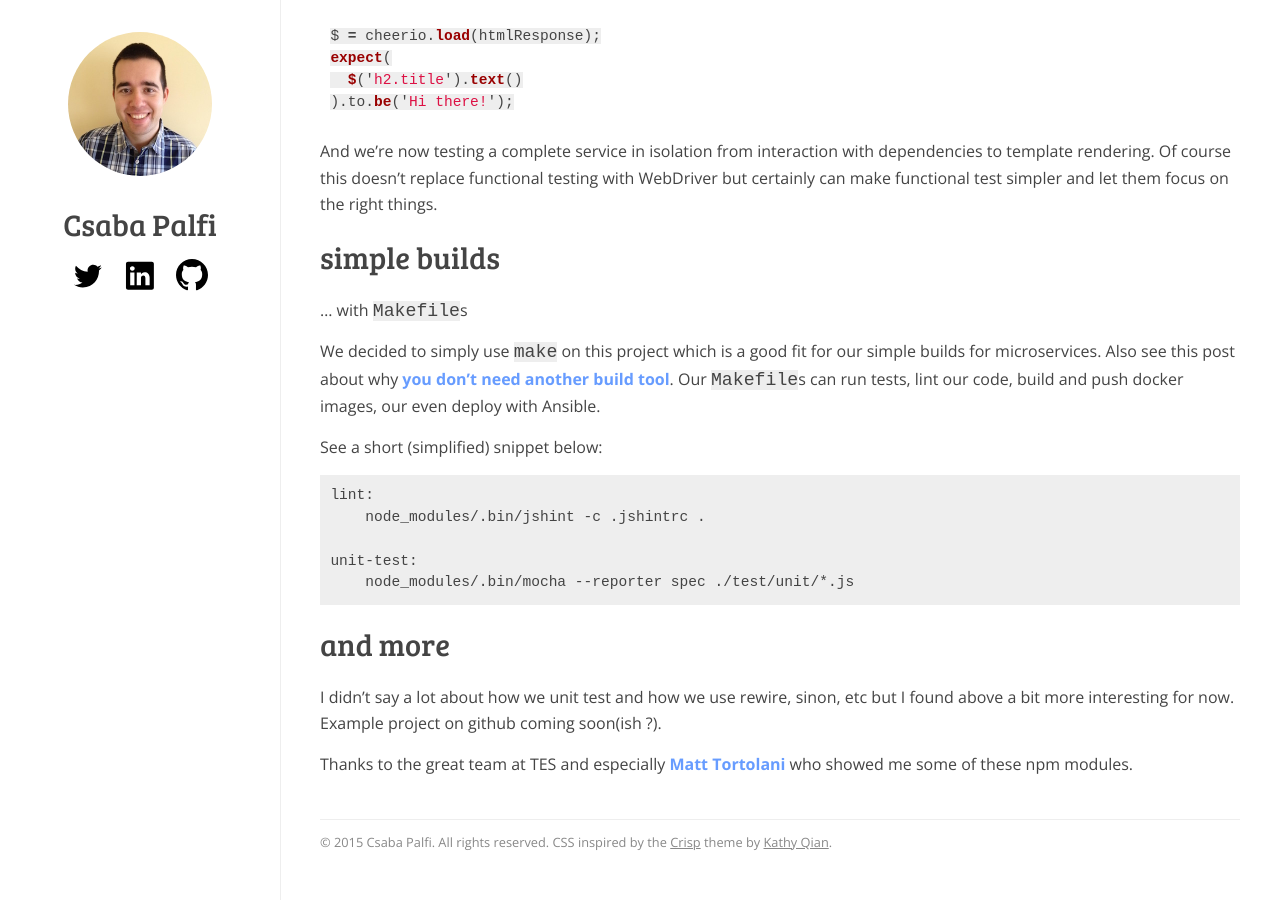
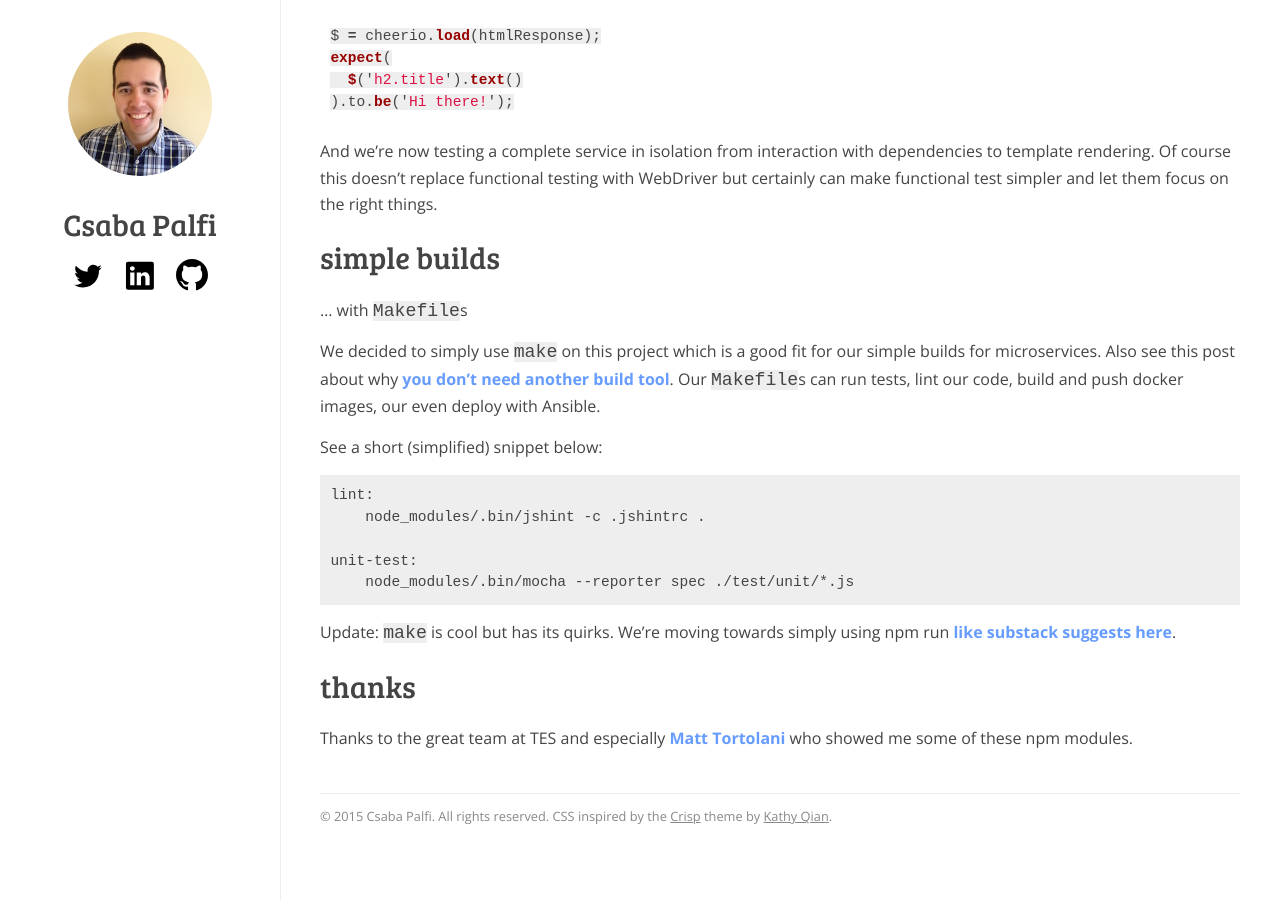
Before and after one commit to dublado/csabapalfi.github.io, a Jekyll site: the page built from _posts/2014-08-02-testing-node-apps-like-you-mean-it.md, in a window 1280 px wide and 900 px high, scrolled down 1754 px. Built offline with Jekyll 4.4.1, drawn with Linux system fonts in a browser that asks for light colours; Markdown is read by kramdown in place of the engine named in the settings; after the commit the page ends 2628 px from its top, so only the background shows below that.

Commit message:
update node testing post

````diff
--- a/_posts/2014-08-02-testing-node-apps-like-you-mean-it.md
+++ b/_posts/2014-08-02-testing-node-apps-like-you-mean-it.md
@@ -90,8 +90,8 @@ unit-test:
     node_modules/.bin/mocha --reporter spec ./test/unit/*.js
 ```
 
-## and more
+Update: `make` is cool but has its quirks. We're moving towards simply using npm run [like substack suggests here](http://substack.net/task_automation_with_npm_run).
 
-I didn't say a lot about how we unit test and how we use rewire, sinon, etc but I found above a bit more interesting for now. Example project on github coming soon(ish ?).
+## thanks
 
 Thanks to the great team at TES and especially [Matt Tortolani](https://twitter.com/doodlemoonch) who showed me some of these npm modules.
````
